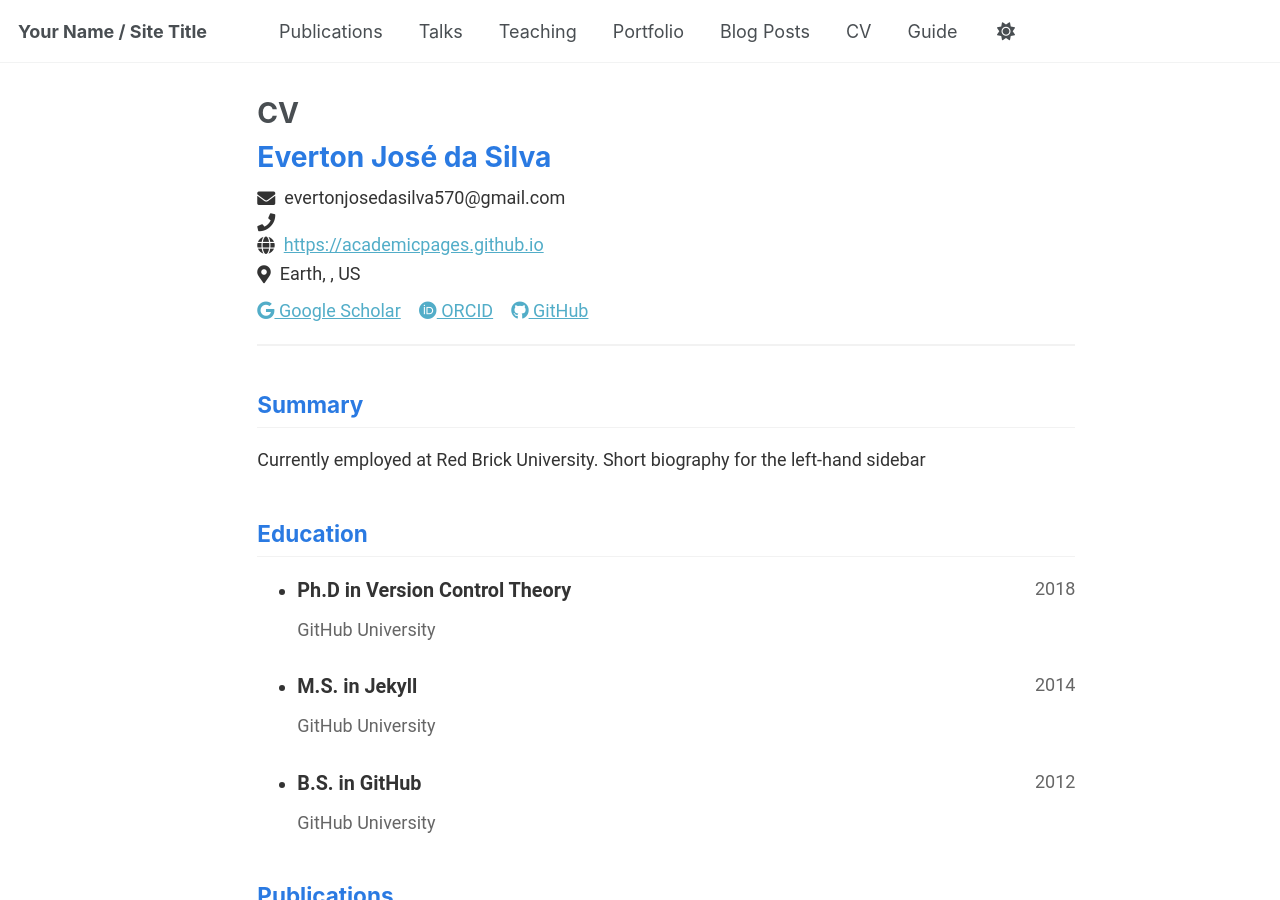
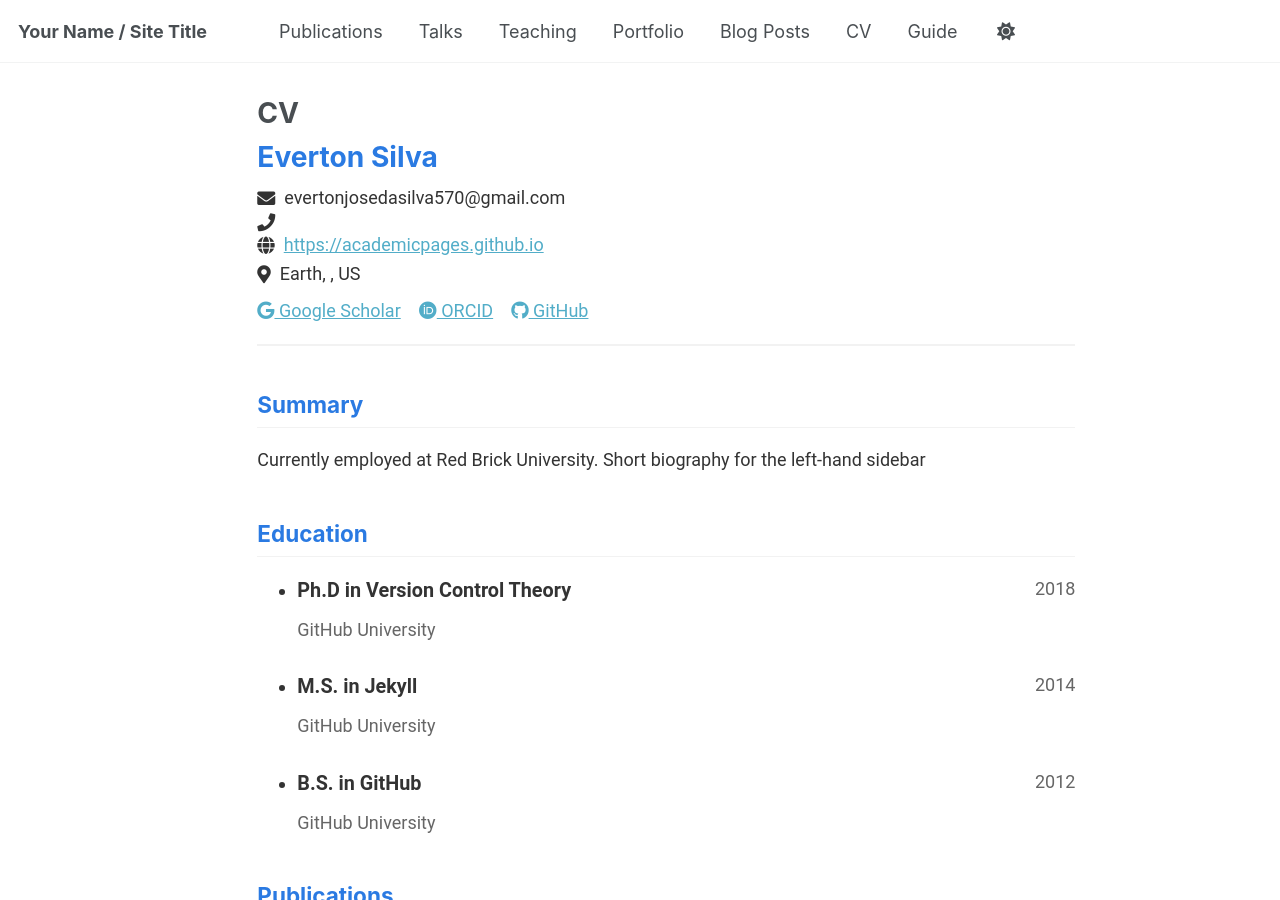
Before and after one commit to EvertonJdaSilva/EvertonJdaSilva.github.io, a Jekyll site: the page built from _pages/cv-json.md, in a window 1280 px wide and 900 px high. Built offline with Jekyll 4.4.1, drawn with Linux system fonts in a browser that asks for light colours.

Commit message:
Update cv.json

```diff
--- a/_data/cv.json
+++ b/_data/cv.json
@@ -1,6 +1,6 @@
 {
   "basics": {
-    "name": "Everton José da Silva",
+    "name": "Everton Silva",
     "email": "evertonjosedasilva570@gmail.com",
     "phone": "",
     "website": "https://academicpages.github.io",
```
